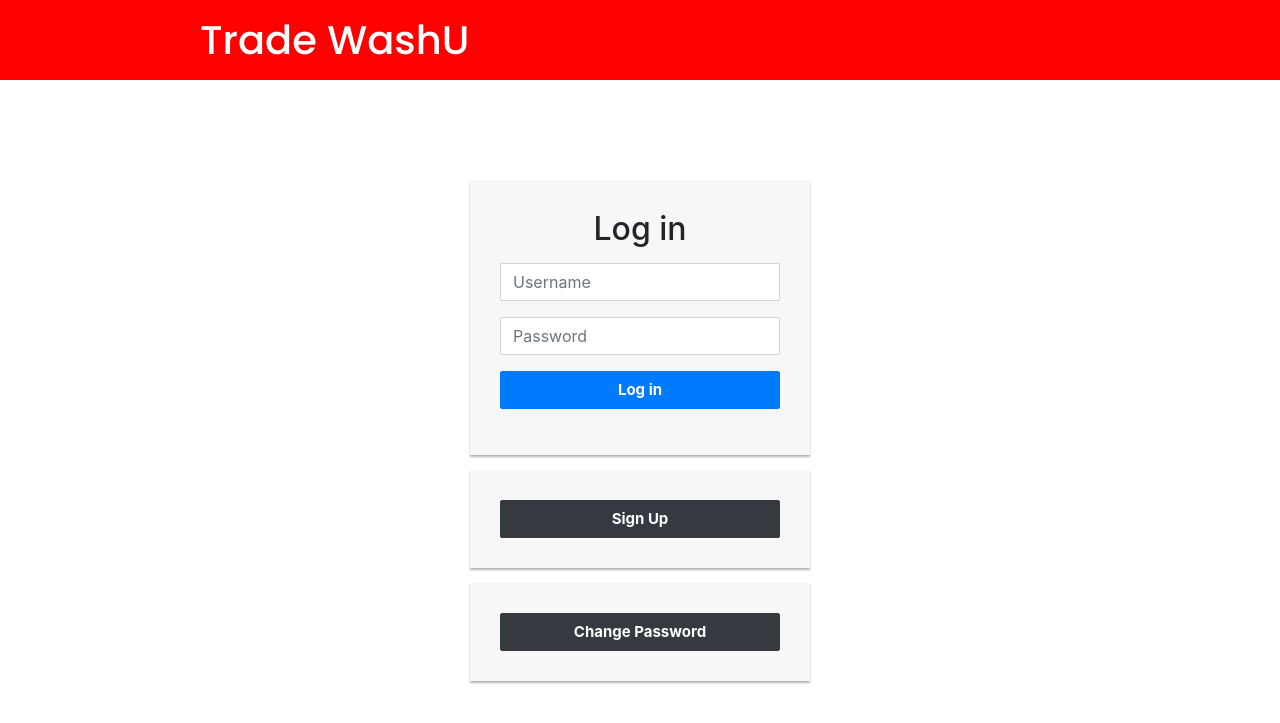
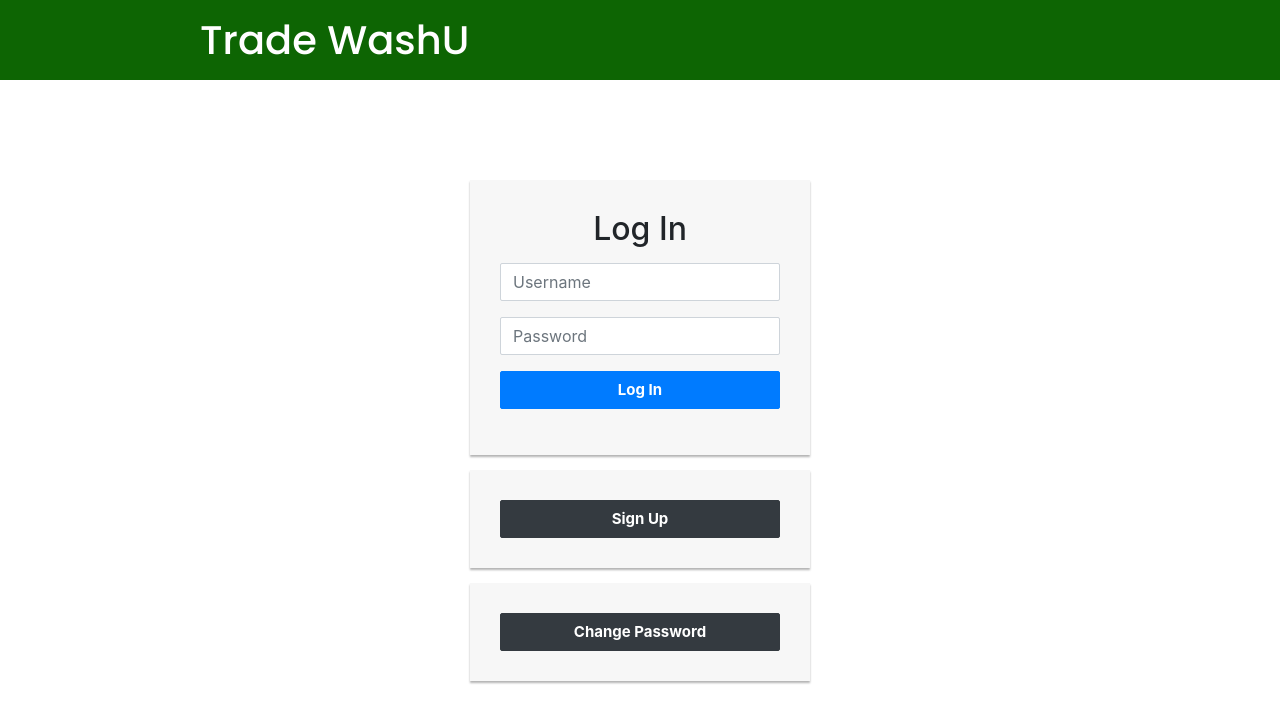
Before and after one commit to ethanwoolbert/washuhackathon, a Flask app: page / in a window 1280 px wide. Shown: the top 723 px of the page. Run offline with Flask 2, Linux system fonts and the light colour scheme; some libraries are stand-ins or nearby versions.

Commit message:
Slight changes

```diff
--- a/static/styles.css
+++ b/static/styles.css
@@ -1,7 +1,7 @@
 /*Navbar CSS*/
 #navbar {
     height: 80px;
-    background-color: red;
+    background-color: rgb(13, 101, 3);
     font-size: 1.25vw;
 }
 
--- a/templates/index.html
+++ b/templates/index.html
@@ -17,7 +17,7 @@
         <link rel="preconnect" href="https://fonts.gstatic.com">
         <link href="https://fonts.googleapis.com/css2?family=Poppins:wght@500&display=swap" rel="stylesheet">
     </head>
-    <body>
+    <body style="overflow-y:hidden">
         <!--Navbar-->
         <div id = "navbar">
             <h1 class = "logo">Trade WashU</h1>
@@ -26,7 +26,7 @@
         <!--Login Container-->
         <div class="login-form">
             <form action="/login" method="post">
-                <h2 class="text-center">Log in</h2>
+                <h2 class="text-center">Log In</h2>
                 <div class="form-group">
                     <input type="text" class="form-control" placeholder="Username" required="required" name="username">
                 </div>
@@ -34,7 +34,7 @@
                     <input type="password" class="form-control" placeholder="Password" required="required" name="password">
                 </div>
                 <div class="form-group">
-                    <button type="submit" class="btn btn-primary btn-block">Log in</button>
+                    <button type="submit" class="btn btn-primary btn-block">Log In</button>
                 </div>
             </form>
             <form action = "/signupPage" method = "post">
```
